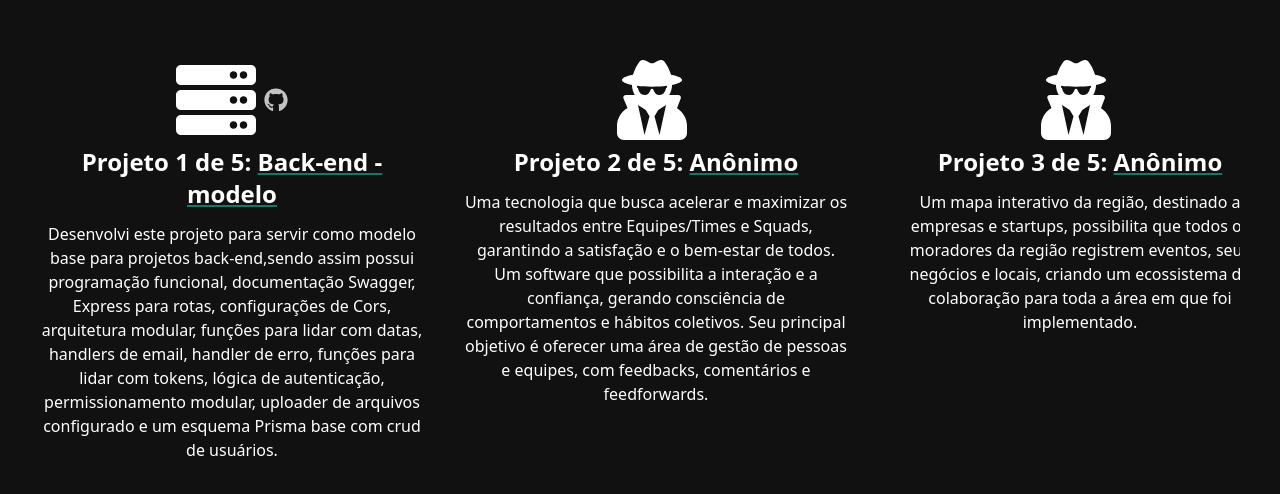
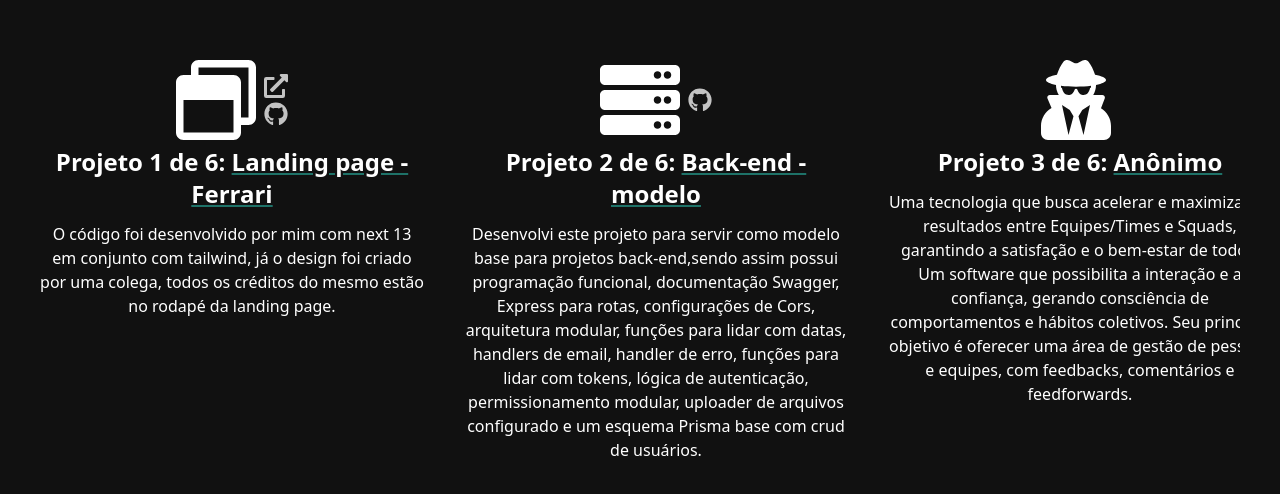
Before and after one commit to carlospasqualidev/my-portfolio-tailwind, a Next.js app: page / in a window 1280 px wide. Shown: the part 3330-3824 px from the top of the page. Built offline with nearby package versions, Linux system fonts and the light colour scheme.

Commit message:
add new project

```diff
--- a/src/constants/data.ts
+++ b/src/constants/data.ts
@@ -11,10 +11,29 @@ import {
   FaUsers,
   FaUserSecret,
   FaServer,
+  FaRegWindowRestore,
+  FaExternalLinkAlt,
 } from 'react-icons/fa';
 import { svgs, images } from '../assets/index';
 
 export const projectsData = [
+  {
+    Icon: FaRegWindowRestore,
+    linkIcons: [
+      {
+        href: 'https://ferrari-landing-page.vercel.app/',
+        Icon: FaExternalLinkAlt,
+      },
+      {
+        href: 'https://github.com/carlospasqualidev/ferrari-landing-page-tailwind',
+        Icon: FaGithub,
+      },
+    ],
+    title: 'Landing page - Ferrari',
+    description:
+      'O código foi desenvolvido por mim com next 13 em conjunto com tailwind, já o design foi criado por uma colega, todos os créditos do mesmo estão no rodapé da landing page.',
+  },
+
   {
     Icon: FaServer,
     linkIcons: [
```
Also changed, not shown: 1 other file (tests, documents, lock files or other folders).
